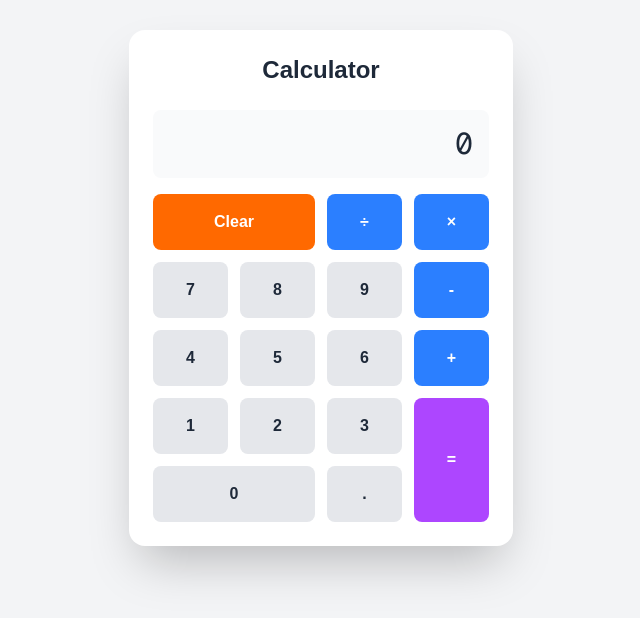
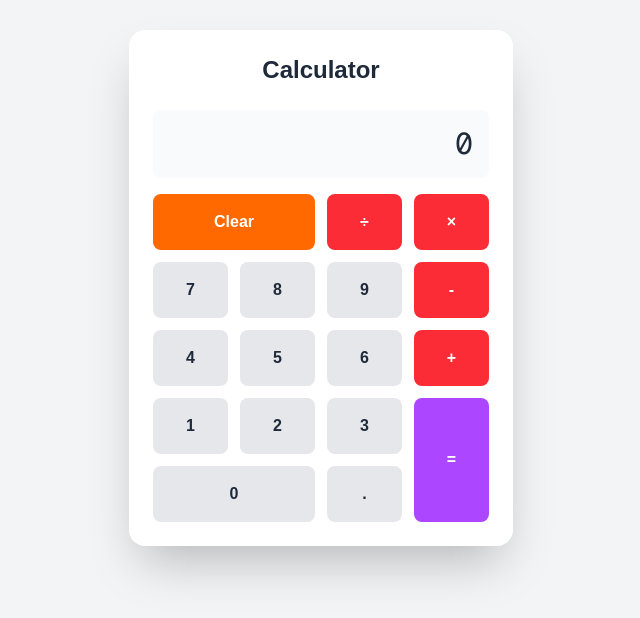
Before and after one commit to ns-test-org/testzzz, a Next.js app in the folder packages/app-creation/: page / in a window 1280 px wide. Shown: the part 112-730 px from the top of the page, without its empty margins (319-959 px from the left). Built offline with nearby package versions, Linux system fonts and the light colour scheme.

Commit message:
AI chat session: Updated code and files

```diff
--- a/packages/app-creation/src/app/page.tsx
+++ b/packages/app-creation/src/app/page.tsx
@@ -104,13 +104,13 @@ export default function Calculator() {
           </button>
           <button
             onClick={() => inputOperation('÷')}
-            className="bg-blue-500 hover:bg-blue-600 text-white font-semibold py-4 rounded-lg transition-colors"
+            className="bg-red-500 hover:bg-red-600 text-white font-semibold py-4 rounded-lg transition-colors"
           >
             ÷
           </button>
           <button
             onClick={() => inputOperation('×')}
-            className="bg-blue-500 hover:bg-blue-600 text-white font-semibold py-4 rounded-lg transition-colors"
+            className="bg-red-500 hover:bg-red-600 text-white font-semibold py-4 rounded-lg transition-colors"
           >
             ×
           </button>
@@ -136,7 +136,7 @@ export default function Calculator() {
           </button>
           <button
             onClick={() => inputOperation('-')}
-            className="bg-blue-500 hover:bg-blue-600 text-white font-semibold py-4 rounded-lg transition-colors"
+            className="bg-red-500 hover:bg-red-600 text-white font-semibold py-4 rounded-lg transition-colors"
           >
             -
           </button>
@@ -162,7 +162,7 @@ export default function Calculator() {
           </button>
           <button
             onClick={() => inputOperation('+')}
-            className="bg-blue-500 hover:bg-blue-600 text-white font-semibold py-4 rounded-lg transition-colors"
+            className="bg-red-500 hover:bg-red-600 text-white font-semibold py-4 rounded-lg transition-colors"
           >
             +
           </button>
```
